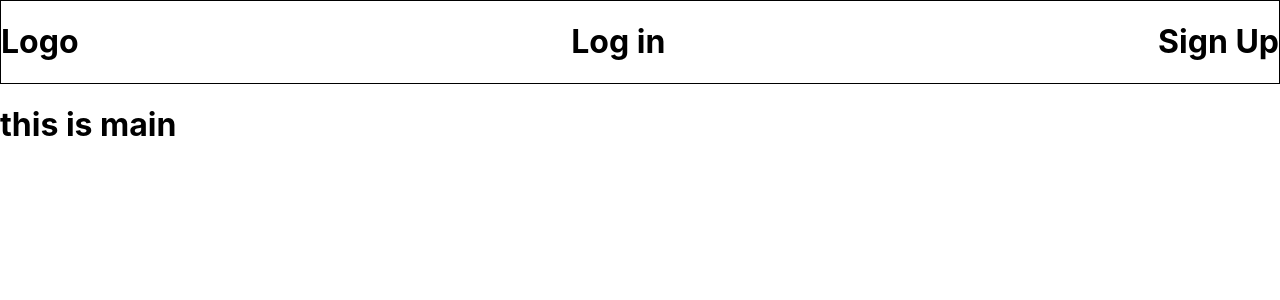
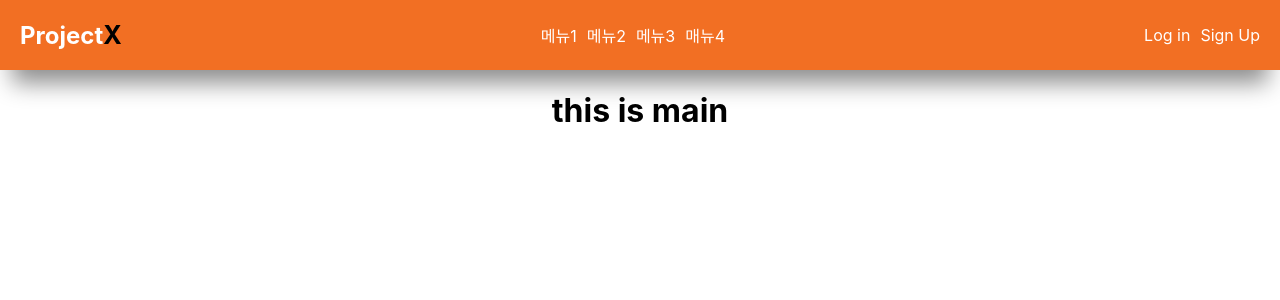
Before and after one commit to CHOIIS829/react-spring-mybatis, a React (Create React App) app in the folder frontend/: page / in a window 1280 px wide. Shown: the top 300 px of the page. Built offline with nearby package versions, Linux system fonts and the light colour scheme.

Commit message:
로그인 화면 구성 완료

```diff
--- a/frontend/package.json
+++ b/frontend/package.json
@@ -9,6 +9,7 @@
     "@testing-library/user-event": "^13.2.1",
     "react": "^18.2.0",
     "react-dom": "^18.2.0",
+    "react-redux": "^9.1.1",
     "react-router-dom": "^6.22.3",
     "react-scripts": "5.0.1",
     "styled-components": "^6.1.8",
--- a/frontend/src/App.css
+++ /dev/null
@@ -1,38 +0,0 @@
-.App {
-  text-align: center;
-}
-
-.App-logo {
-  height: 40vmin;
-  pointer-events: none;
-}
-
-@media (prefers-reduced-motion: no-preference) {
-  .App-logo {
-    animation: App-logo-spin infinite 20s linear;
-  }
-}
-
-.App-header {
-  background-color: #282c34;
-  min-height: 100vh;
-  display: flex;
-  flex-direction: column;
-  align-items: center;
-  justify-content: center;
-  font-size: calc(10px + 2vmin);
-  color: white;
-}
-
-.App-link {
-  color: #61dafb;
-}
-
-@keyframes App-logo-spin {
-  from {
-    transform: rotate(0deg);
-  }
-  to {
-    transform: rotate(360deg);
-  }
-}
--- a/frontend/src/App.js
+++ b/frontend/src/App.js
@@ -1,4 +1,3 @@
-import './App.css';
 import { Router } from './router';
 
 function App() {
--- a/frontend/src/component/header.js
+++ b/frontend/src/component/header.js
@@ -4,8 +4,26 @@ import styled from "styled-components";
 const HeaderContainer = styled.div`
     display: flex;
     justify-content: space-between;
+    align-items: center;
     cursor: pointer;
-    border: 1px solid black;
+    padding: 0px 20px;
+    background-color: var(--main-color);
+    color: white;
+    box-shadow: 0px 25px 23px -12px rgba(0,0,0,0.45);
+`;
+
+const LoginContainer = styled.div`
+    display: flex;
+    gap: 10px;
+    align-items: center;
+
+`;
+
+const NaviContainer = styled.div`
+    display: flex;
+    gap: 10px;
+    align-items: center;
+
 `;
 
 export const Header = () => {
@@ -15,11 +33,56 @@ export const Header = () => {
         navigate("/login");
     };
 
+    const navigateTo = (url) => {
+        navigate(url)
+    };
+
     return(
         <HeaderContainer>
-            <h1>Logo</h1>
-            <h1 onClick={handleLogin}>Log in</h1>
-            <h1>Sign Up</h1>
+            <h2>Project<span style={{color:'black', fontSize:'25px'}}>X</span></h2>
+            <NaviContainer>
+            {
+                navi.map((navi)=>
+                    <p key={navi.id} onClick={()=>navigateTo(navi.url)}>{navi.name}</p>
+                )
+            }
+            </NaviContainer>
+
+            <LoginContainer>
+                <p onClick={handleLogin}>Log in</p>
+                <p>Sign Up</p>
+            </LoginContainer>
         </HeaderContainer>
     );
 }
+
+const navi = [
+    {
+        id : 1,
+        name : "메뉴1",
+        url : "/menu1"
+    },
+    {
+        id : 2,
+        name : "메뉴2",
+        url : "/menu2"
+    },
+    {
+        id : 3,
+        name : "메뉴3",
+        url : "/menu3"
+    },
+    {
+        id : 4,
+        name : "매뉴4",
+        url : "/menu4"
+    }
+]
+
+
+
+
+
+const naviData = {
+
+}
--- a/frontend/src/index.css
+++ b/frontend/src/index.css
@@ -11,3 +11,7 @@ code {
   font-family: source-code-pro, Menlo, Monaco, Consolas, 'Courier New',
     monospace;
 }
+
+:root{
+  --main-color : #F26F23;
+}
--- a/frontend/src/index.js
+++ b/frontend/src/index.js
@@ -3,12 +3,14 @@ import ReactDOM from 'react-dom/client';
 import './index.css';
 import App from './App';
 import reportWebVitals from './reportWebVitals';
+import { Store } from './store';
+import { Provider } from 'react-redux'
 
 const root = ReactDOM.createRoot(document.getElementById('root'));
 root.render(
-  <React.StrictMode>
+  <Provider store={Store}>
     <App />
-  </React.StrictMode>
+  </Provider>
 );
 
 // If you want to start measuring performance in your app, pass a function
--- a/frontend/src/page/login.js
+++ b/frontend/src/page/login.js
@@ -1,36 +1,95 @@
 import styled from "styled-components";
 import { Container } from "../style/common";
+import { Navigate, useNavigate } from "react-router-dom";
 
 const LoginContainer = styled.div`
-    width: 27%;
-    height: 570px;
     border: 2px solid black;
     display: flex;
     flex-direction: column;
     justify-content: center;
     align-items: center;
     gap: 30px;
-    padding: 30px;
     border-radius: 15px;
     margin-top: 50px;
-`
+    padding: 50px;
+    h1{
+        cursor: pointer;
+    }
+    input{
+        box-sizing: border-box;
+        width: 100%;
+        height: 45px;
+        border: none;
+        border-radius: 10px;
+        outline: none;
+        background-color: #E9E9E9;
+        padding-left: 10px;
+    }
+    button{
+        box-sizing: border-box;
+        width: 100%;
+        height: 45px;
+        border: none;
+        border-radius: 10px;
+        background-color: var(--main-color);
+        color: white;
+    }
+`;
+
+const UtilContainer = styled.div`
+    display: flex;
+    gap: 10px;
+    justify-content: center;
+    align-items: center;
+    cursor: pointer;
+    font-size: small;
+`;
 
 export const Login = () =>{
+    const naviagate = useNavigate();
+
+    const backToMain = () => {
+        naviagate("/");
+    }
+
+    const moveTo = (url) => {
+        naviagate(url);
+    }
+
     return(
         <Container>
             <LoginContainer>
-                <h2>Project<span style={{color:'#F26F23', fontSize:'25px'}}>X</span></h2>
+                <h1 onClick={backToMain}>project<span style={{color:'#F26F23', fontSize:'35px'}}>X</span></h1>
                 <input placeholder="이메일"/>
                 <input placeholder="비밀번호"/>
                 <button>로그인</button>
-                <div>
-                    <p>아이디(이메일)찾기</p>
-                    |
-                    <p>비밀번호 찾기</p>
-                    |
-                    <p>회원가입</p>
-                </div>
+                <UtilContainer>
+                    {
+                        navi.map((navi)=>
+                            <p key={navi.id} onClick={()=>moveTo(navi.url)}>{navi.name}</p>
+                        )
+                    }
+                </UtilContainer>
             </LoginContainer>
         </Container>
     );
 }
+
+
+const navi = [
+    {
+        id : 1,
+        name : "아이디 찾기",
+        url : "/findid"
+    },
+    {
+        id : 2,
+        name : "비밀번호 찾기",
+        url : "findpwd"
+    },
+    {
+        id : 3,
+        name : "회원가입",
+        url : "/signup"
+    }
+]
--- a/frontend/src/page/main.js
+++ b/frontend/src/page/main.js
@@ -1,7 +1,9 @@
+import { Container } from "../style/common";
+
 export const Main = () =>{
     return(
-        <>
+        <Container>
             <h1>this is main</h1>
-        </>
+        </Container>
     );
 }
--- /dev/null
+++ b/frontend/src/store.js
@@ -0,0 +1,5 @@
+import { configureStore } from "@reduxjs/toolkit";
+
+export const Store = configureStore({
+    reducer:{}
+})
```
Also changed, not shown: 1 other file (tests, documents, lock files or other folders).
